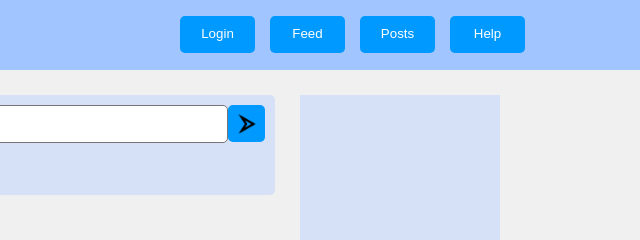
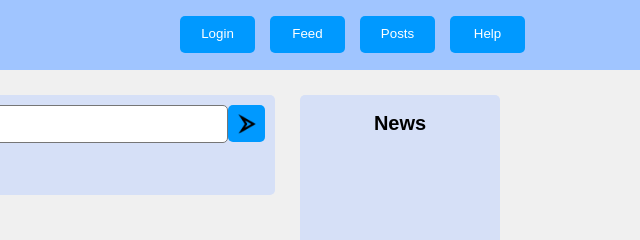
Before and after one commit to CreefordSanchez/job-finder, a website with bundled scripts: page index.html in a window 1280 px wide. Shown: the top 240 px of the page, 640-1280 px from the left. Built offline with nearby package versions, Linux system fonts and the light colour scheme.

Commit message:
added news head

```diff
--- a/assets/css/style.css
+++ b/assets/css/style.css
@@ -161,4 +161,9 @@ ul {
   width: 200px;
   background-color: #d6e0f7;
   margin-top: 25px;
+  border-radius: 5px;
+
+  h2 {
+    font-size: 20px;
+  }
 }
--- a/index.html
+++ b/index.html
@@ -5,6 +5,12 @@
     <meta name="viewport" content="width=device-width, initial-scale=1.0">
     <title>ProSphere</title>
     <link rel="stylesheet" href="./assets/css/style.css" media="all">
+
+    <link
+    rel="stylesheet"
+    href="https://fonts.googleapis.com/css2?family=Berkshire+Swash&family=Poppins:ital,wght@0,100;0,200;0,300;0,400;0,500;0,600;0,700;0,800;0,900;1,100;1,200;1,300;1,400;1,500;1,600;1,700;1,800;1,900&display=swap"
+    >
+
     <script src="./assets/js/app.js" type="module"></script>
   </head>
   <body>
@@ -49,8 +55,8 @@
           </div>
         </div>
 
-        <div class="news-area">
-
+        <div class="news-area text-center">
+          <h2>News</h2>
         </div>
       </div>
     </main>
```
